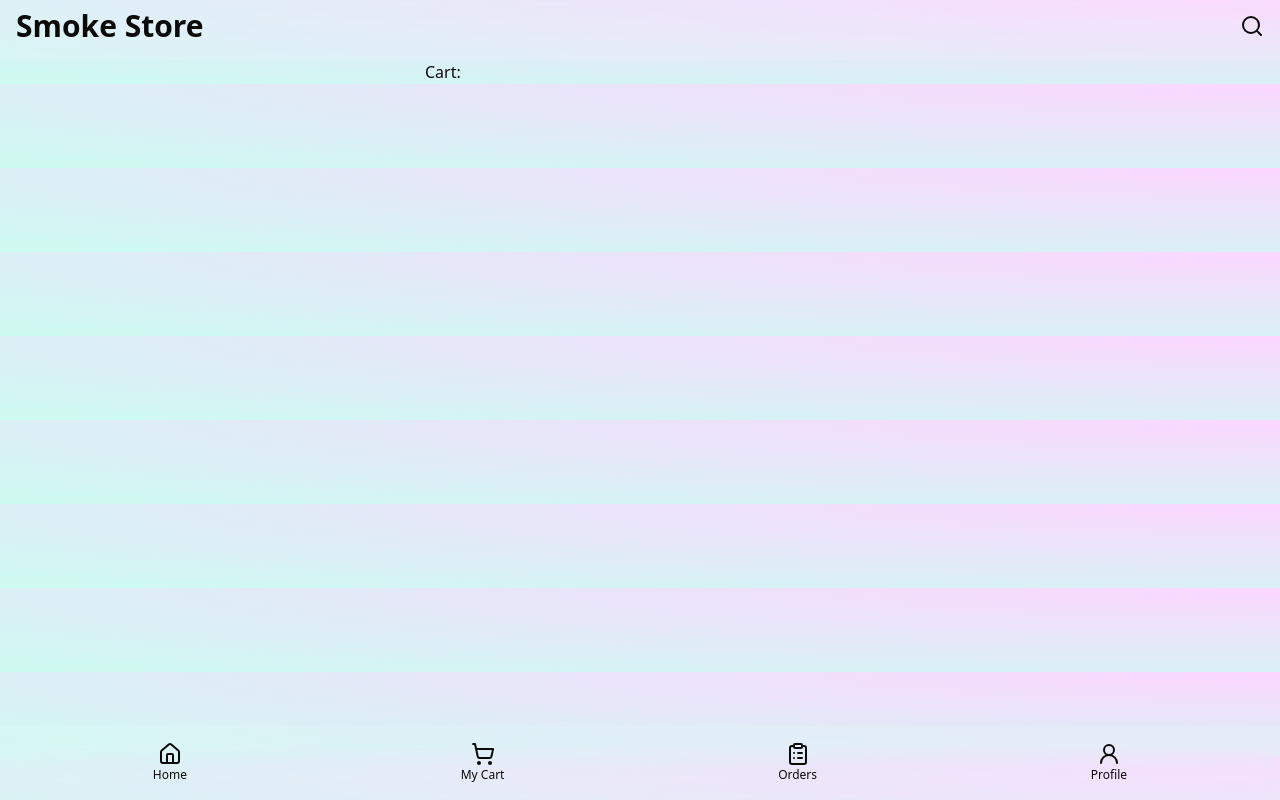
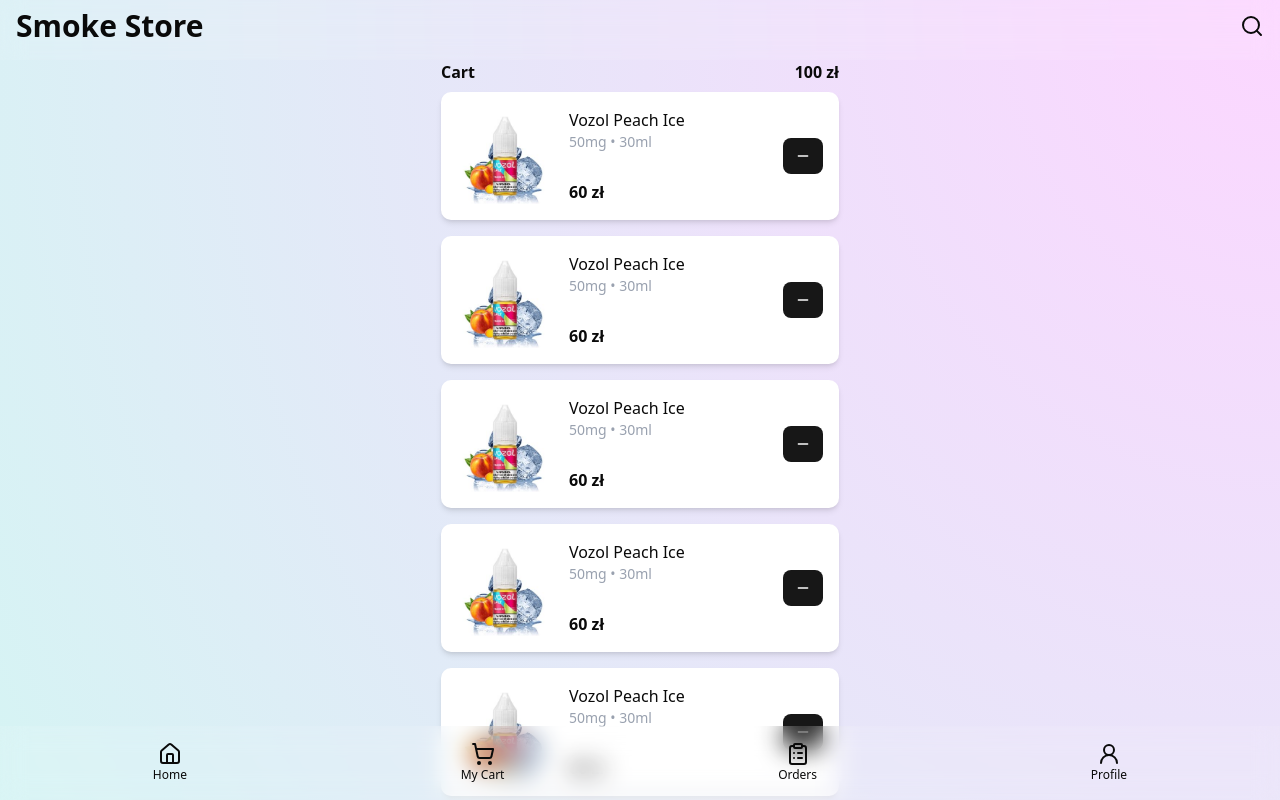
Before and after one commit to strelchuk26/SmokeStore-ZG, a Next.js app in the folder smokestore-webapp/: page /cart in a window 1280 px wide. Shown: the top 800 px of the page. Built offline with nearby package versions, Linux system fonts and the light colour scheme.

Commit message:
Add cart page.

```diff
--- a/smokestore-webapp/app/cart/page.tsx
+++ b/smokestore-webapp/app/cart/page.tsx
@@ -1,9 +1,28 @@
 "use client";
 
+import { CartItem } from "@/components/CartItem";
+import { products } from "../products";
+import { useState } from "react";
+
 export default function Home() {
+    const [cartSum, setCartSum] = useState(100);
+
     return (
-        <div className="wrapper flex flex-col mx-auto max-w-[430px]">
-            Cart:
+        <div className="wrapper flex flex-col mx-auto max-w-[430px] mb-18">
+            <div className="flex justify-between items-center mx-4">
+                <h1 className="font-bold">Cart</h1>
+                <span className="font-bold">{cartSum} zł</span>
+            </div>
+            {products.map((product) => (
+                <CartItem
+                    key={product.id}
+                    id={product.id}
+                    name={product.name}
+                    price={product.price}
+                    subtitle={product.subtitle}
+                    image={product.image}
+                />
+            ))}
         </div>
     );
 }
--- a/smokestore-webapp/app/page.tsx
+++ b/smokestore-webapp/app/page.tsx
@@ -1,52 +1,14 @@
 "use client";
 
 import { ProductCard } from "@/components/ProductCard";
-import { Button } from "@/components/ui/button";
-import { TestTubeDiagonal } from "lucide-react";
-
-const products = [
-    {
-        id: "vozol-peach-ice1",
-        name: "Vozol Peach Ice",
-        subtitle: "50mg • 30ml",
-        price: 60,
-        image: "/vozol.png",
-    },
-    {
-        id: "vozol-peach-ice2",
-        name: "Vozol Peach Ice",
-        subtitle: "50mg • 30ml",
-        price: 60,
-        image: "/vozol.png",
-    },
-    {
-        id: "vozol-peach-ice3",
-        name: "Vozol Peach Ice",
-        subtitle: "50mg • 30ml",
-
-        price: 60,
-        image: "/vozol.png",
-    },
-    {
-        id: "vozol-peach-ice4",
-        name: "Vozol Peach Ice",
-        subtitle: "50mg • 30ml",
-        price: 60,
-        image: "/vozol.png",
-    },
-    {
-        id: "vozol-peach-ice5",
-        name: "Vozol Peach Ice",
-        subtitle: "50mg • 30ml",
-        price: 60,
-        image: "/vozol.png",
-    },
-];
+import { products } from "./products";
+// import { Button } from "@/components/ui/button";
+// import { TestTubeDiagonal } from "lucide-react";
 
 export default function Home() {
     return (
         <div className="wrapper flex flex-col mx-auto max-w-[430px]">
-            <div className="m-4">
+            {/* <div className="m-4">
                 <h2 className="font-bold">Categories</h2>
                 <div className="flex mt-2 gap-4 scroll-smooth overflow-auto">
                     <Button variant="outline" className="h-16 w-25 flex-col gap-0 items-center justify-center">
@@ -66,7 +28,7 @@
                         Other
                     </Button>
                 </div>
-            </div>
+            </div> */}
             <p className="ml-4 font-bold">Popular choice</p>
             <div className="grid grid-cols-2 gap-4 p-4 justify-items-center mb-16">
                 {products.map((product) => (
--- a/smokestore-webapp/app/product/[id]/page.tsx
+++ b/smokestore-webapp/app/product/[id]/page.tsx
@@ -8,6 +8,7 @@
 
     return (
         <div className="p-4">
+            <img src="/vozol.png" alt={`${id}`} /> {/* Placeholder image */}
             <h1 className="text-2xl font-bold">Product page</h1>
             <p className="text-sm text-muted-foreground">ID: {id}</p>
             <BackButton />
--- /dev/null
+++ b/smokestore-webapp/app/products.ts
@@ -0,0 +1,66 @@
+export const products = [
+    {
+        id: "vozol-peach-ice1",
+        name: "Vozol Peach Ice",
+        subtitle: "50mg • 30ml",
+        price: 60,
+        image: "/vozol.png",
+    },
+    {
+        id: "vozol-peach-ice2",
+        name: "Vozol Peach Ice",
+        subtitle: "50mg • 30ml",
+        price: 60,
+        image: "/vozol.png",
+    },
+    {
+        id: "vozol-peach-ice3",
+        name: "Vozol Peach Ice",
+        subtitle: "50mg • 30ml",
+
+        price: 60,
+        image: "/vozol.png",
+    },
+    {
+        id: "vozol-peach-ice4",
+        name: "Vozol Peach Ice",
+        subtitle: "50mg • 30ml",
+        price: 60,
+        image: "/vozol.png",
+    },
+    {
+        id: "vozol-peach-ice5",
+        name: "Vozol Peach Ice",
+        subtitle: "50mg • 30ml",
+        price: 60,
+        image: "/vozol.png",
+    },
+     {
+        id: "vozol-peach-ice6",
+        name: "Vozol Peach Ice",
+        subtitle: "50mg • 30ml",
+        price: 60,
+        image: "/vozol.png",
+    },
+    {
+        id: "vozol-peach-ice7",
+        name: "Vozol Peach Ice",
+        subtitle: "50mg • 30ml",
+        price: 60,
+        image: "/vozol.png",
+    },
+     {
+        id: "vozol-peach-ice8",
+        name: "Vozol Peach Ice",
+        subtitle: "50mg • 30ml",
+        price: 60,
+        image: "/vozol.png",
+    },
+    {
+        id: "vozol-peach-ice9",
+        name: "Vozol Peach Ice",
+        subtitle: "50mg • 30ml",
+        price: 60,
+        image: "/vozol.png",
+    },
+];
--- a/smokestore-webapp/components/CartItem.tsx
+++ b/smokestore-webapp/components/CartItem.tsx
@@ -1,4 +1,8 @@
-import React from "react";
+"use client";
+
+import Image from "next/image";
+import { Button } from "./ui/button";
+import { Minus } from "lucide-react";
 
 interface CartItemProps {
     id: string;
@@ -8,6 +12,22 @@
     image: string;
 }
 
-export const CartItem = ({ id, name, price, subtitle, image}: CartItemProps) => {
-    return <div>CartItem</div>;
+export const CartItem = ({ id, name, price, subtitle, image }: CartItemProps) => {
+    return (
+        <div className="flex gap-4 mx-4 my-2 bg-white rounded-lg p-4 shadow-md">
+            <div>
+                <Image width={96} height={96} src={image} alt={name} className="rounded-lg" />
+            </div>
+            <div className="flex flex-col flex-1">
+                <h2 className="font-medium">{name}</h2>
+                <p className="text-gray-400 text-sm">{subtitle}</p>
+                <p className="font-bold mt-auto">{price} zł</p>
+            </div>
+            <div className="flex flex-col justify-center">
+                <Button className="" variant="default">
+                    <Minus size={16} />
+                </Button>
+            </div>
+        </div>
+    );
 };
```
Lines whose indentation alone changed are shown as unchanged.
